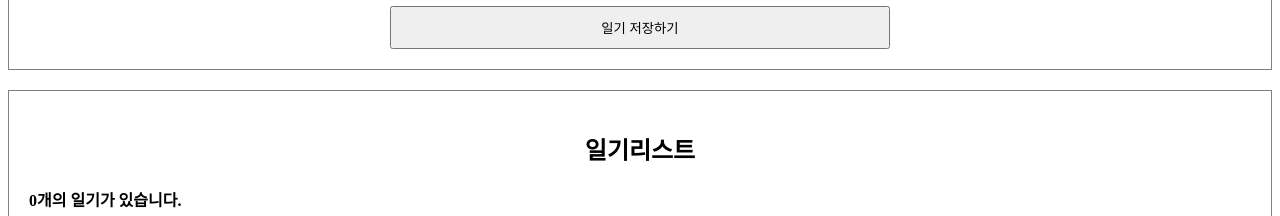
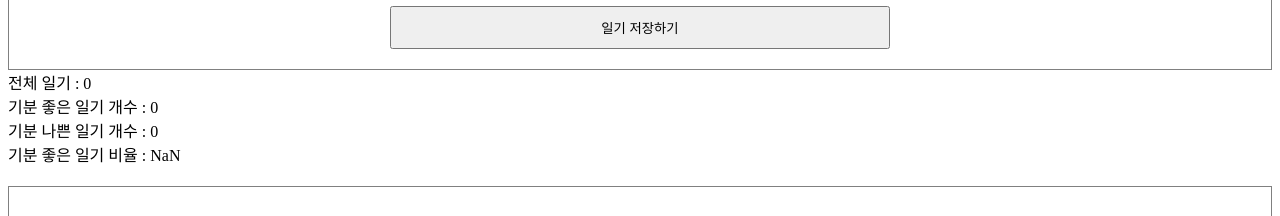
Before and after one commit to Gojhon/Study, a React (Create React App) app in the folder JavaScript/Inflearn/React/simplediary/: page / in a window 1280 px wide. Shown: the part 479-695 px from the top of the page. Built offline with nearby package versions, Linux system fonts and the light colour scheme; no server answers; the HTML template or start-up script is replaced by a standard one.

Commit message:
use memo

```diff
--- a/JavaScript/Inflearn/React/simplediary/src/App.js
+++ b/JavaScript/Inflearn/React/simplediary/src/App.js
@@ -1,4 +1,4 @@
-import { useEffect, useRef, useState } from "react";
+import { useEffect, useMemo, useRef, useState } from "react";
 import "./App.css";
 import DiaryEditor from "./DiaryEditor";
 import DiaryList from "./DiaryList";
@@ -60,10 +60,27 @@
       data.map((it)=>it.id === targetId ? {...it,content : newContent} : it)
     );
   }
+
+  const getDiaryAnalysis= useMemo(() =>
+  {
+    console.log('일기 분석시작')
+    const goodCount = data.filter((it)=>it.emotion >=3).length;
+    const badCount = data.length - goodCount;
+    const goodRatio =(goodCount/data.length)*100;
+
+    return {goodCount, badCount , goodRatio}
+  },[data.length]);
+
+  const {goodCount,badCount,goodRatio} = getDiaryAnalysis;
+
   return (
     <div className="App">
       <h2>일기장</h2>
       <DiaryEditor onCreate={onCreate} />
+      <div>전체 일기 : {data.length}</div>
+      <div>기분 좋은 일기 개수 : {goodCount}</div>
+      <div>기분 나쁜 일기 개수 : {badCount}</div>
+      <div>기분 좋은 일기 비율 : {goodRatio}</div>
       <DiaryList onEdit = {onEdit} onRemove={onRemove} DiaryList={data} />
     </div>
   );
```
